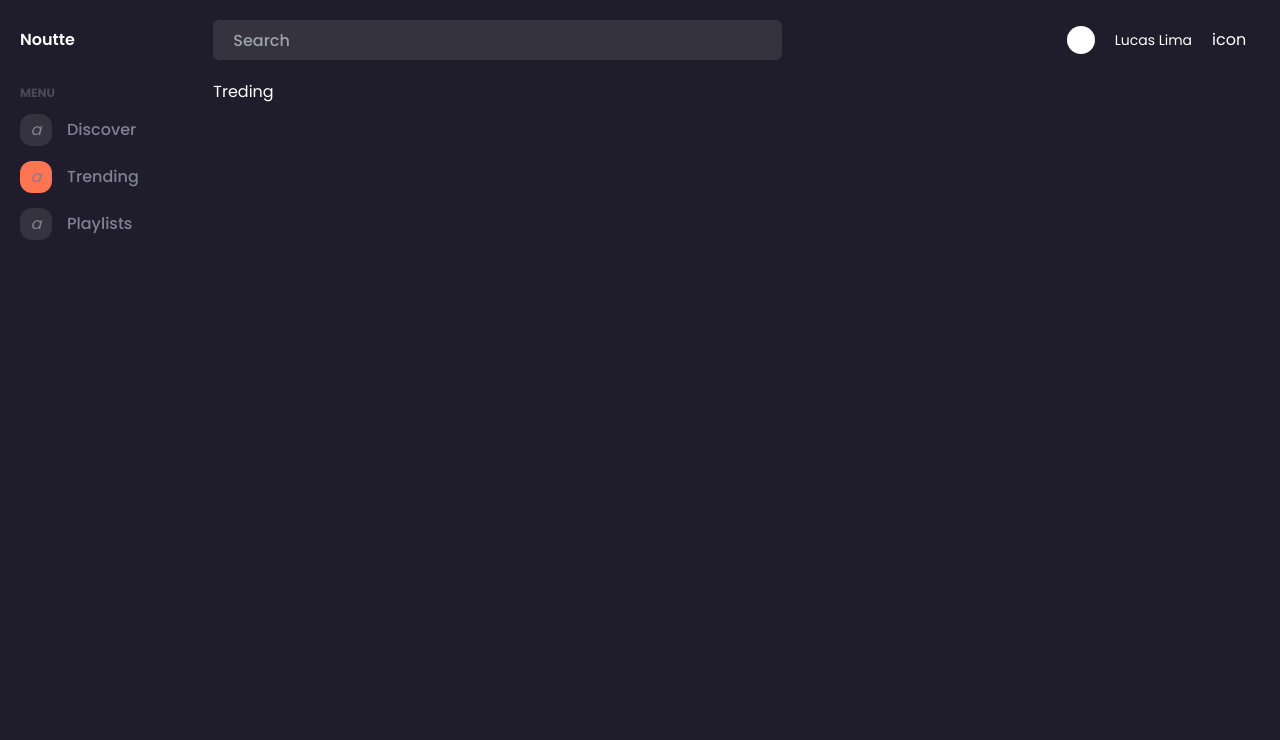
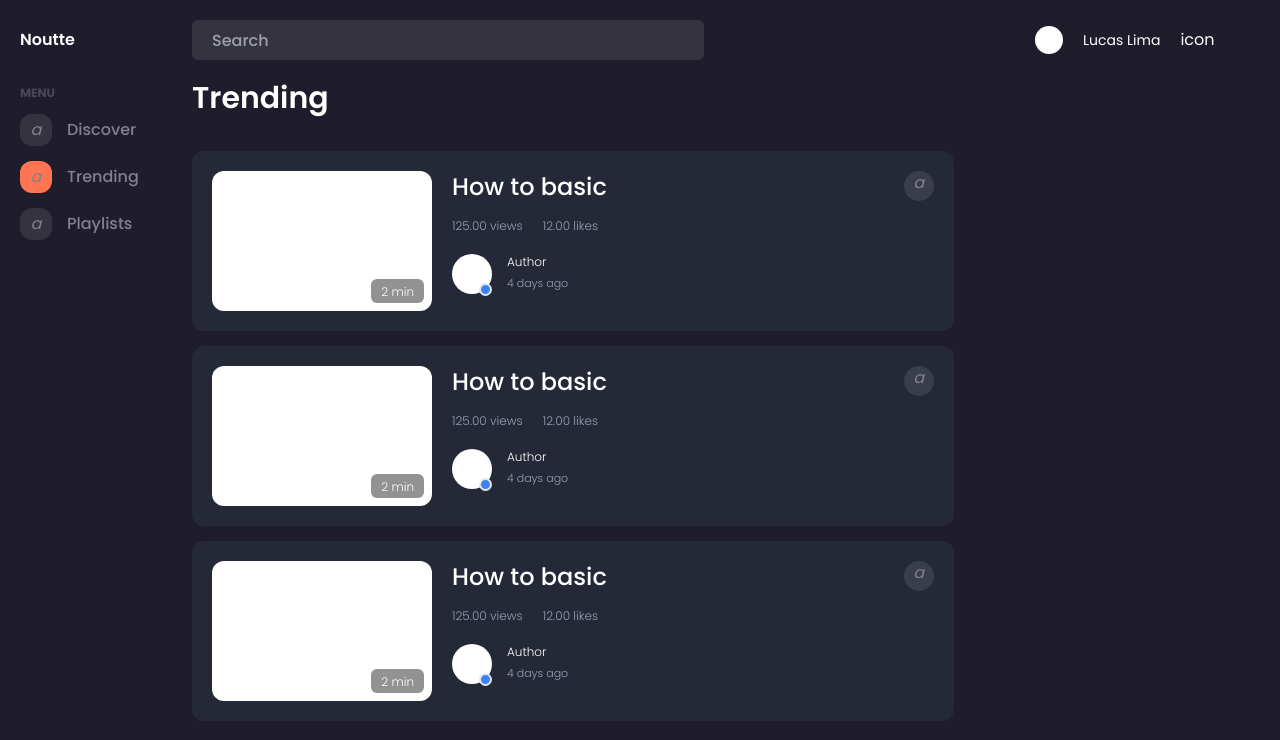
Before and after one commit to Lukenoutte/noutte-platform-nuxt, a Nuxt app: page /trending in a window 1280 px wide. Shown: the top 740 px of the page. Built offline with nearby package versions, Linux system fonts and the light colour scheme.

Commit message:
feature/trending card

```diff
--- a/components/CardMostWatched.vue
+++ b/components/CardMostWatched.vue
@@ -3,13 +3,13 @@
     class="
       h-[315px]
       w-[255px]
-      bg-most-watched-card-bg
+      bg-card
       rounded-xl
       mr-[20px]
       relative
     "
   >
-    <div class="bg-neutral-800/50 px-[10px] absolute right-3 top-3 rounded-md">
+    <div class="bg-neutral-800/50 px-[10px] absolute right-3 top-3 rounded-md cursor-pointer">
       <span class="text-xs font-light text-white">{{ videoSize }}</span>
     </div>
     <div class="bg-red-500 h-1/2 rounded-t-xl cursor-pointer"></div>
@@ -41,9 +41,9 @@
       </div>
     </div>
     <div class="px-[30px] pt-[20px]">
-      <p class="text-sm text-most-watched-title font-normal cursor-pointer">{{ author }}</p>
-      <p class="mt-[10px] font-medium text-white cursor-pointer">{{ title }}</p>
-      <p class="text-xs mt-[20px] text-most-watched-title font-light">
+      <p class="text-sm text-grey-card font-normal">{{ author }}</p>
+      <p class="mt-[10px] font-medium text-white">{{ title }}</p>
+      <p class="text-xs mt-[20px] text-grey-card font-light">
         {{ `${views} views - ${createdSince}` }}
       </p>
     </div>
--- /dev/null
+++ b/components/CardTrending.vue
@@ -0,0 +1,90 @@
+<template>
+  <div
+    class="
+      mt-[15px]
+      h-[180px]
+      rounded-xl
+      bg-card
+      w-[100%]
+      p-[20px]
+      flex flex-row
+      relative
+    "
+  >
+    <div
+      class="
+        rounded-full
+        w-[30px]
+        h-[30px]
+        absolute
+        top-[20px]
+        right-[20px]
+        bg-like-icon-background
+        cursor-pointer
+        flex
+        justify-center
+        align-center
+      "
+    >
+    <em class="text-[#808191]">a</em>
+    </div>
+    <div class="bg-white h-[100%] w-[220px] rounded-xl relative cursor-pointer">
+      <div
+        class="
+          bg-neutral-800/50
+          px-[10px]
+          absolute
+          right-2
+          bottom-2
+          rounded-md
+          cursor-pointer
+        "
+      >
+        <span class="text-xs font-light text-white">2 min</span>
+      </div>
+    </div>
+    <div class="ml-[20px]">
+      <p class="text-white font-medium text-2xl cursor-pointer">How to basic</p>
+      <div class="mt-[15px] text-xs text-grey-card font-light">
+        <span>125.00 views</span>
+        <span class="ml-[20px]">12.00 likes</span>
+      </div>
+      <div class="flex flex-row mt-[20px]">
+        <div
+          class="
+            bg-white
+            rounded-full
+            w-[40px]
+            h-[40px]
+            cursor-pointer
+            relative
+          "
+        >
+          <div
+            class="
+              rounded-full
+              w-[13px]
+              h-[13px]
+              bg-blue-500
+              border-solid border-2 border-most-watched-card-bg
+              absolute
+              top-[72%]
+              right-0
+            "
+          >
+            <div></div>
+          </div>
+        </div>
+        <div class="ml-[15px] font-light">
+          <p class="text-white text-xs cursor-pointer">Author</p>
+          <p class="mt-[5px] text-grey-card text-[11px]">
+            4 days ago
+          </p>
+        </div>
+      </div>
+    </div>
+  </div>
+</template>
+
+<script setup>
+</script>
--- a/components/LeftMenu.vue
+++ b/components/MenuLeft.vue
@@ -1,5 +1,5 @@
 <template>
-  <div class="min-h-screen w-1/6">
+  <div class="min-h-screen w-[15%]">
     <span class="text-menu-title-color font-bold text-xs mb-[10px] ml-[20px]"
       >MENU</span
     >
--- a/components/TheHeader.vue
+++ b/components/TheHeader.vue
@@ -1,15 +1,15 @@
 <template>
   <header class="flex flex-row py-[20px]">
-    <div class="h-10 w-1/6 flex items-center">
+    <div class="h-10 w-[15%] flex items-center">
       <span class="pl-5 text-white font-semibold cursor-pointer">Noutte</span>
     </div>
-    <div class="w-4/6 flex items-center">
+    <div class="w-[60%] flex items-center">
       <input type="text"
             placeholder="Search"
             class="block bg-input-color h-[40px] w-4/6 font-medium
             rounded-md !text-white px-5 py-1 outline-none">
     </div>
-    <div class="h-10 w-1/6 flex flex-row items-center">
+    <div class="h-10 w-[200px] flex flex-row items-center absolute right-[45px]">
       <div class="bg-white h-7 w-7 rounded-full">
 
       </div>
--- a/layouts/default.vue
+++ b/layouts/default.vue
@@ -2,8 +2,10 @@
   <div class="bg-dark-blue min-h-screen">
       <TheHeader/>
       <div class="flex flex-row">
-        <LeftMenu/>
-        <slot />
+        <MenuLeft/>
+        <div class="w-[85%]">
+          <slot/>
+        </div>
       </div>
   </div>
 </template>
--- a/pages/index.vue
+++ b/pages/index.vue
@@ -1,6 +1,6 @@
 <template>
   <NuxtLayout>
-    <div class="min-h-screen w-5/6 pr-[40px] pb-[50px]">
+    <div class="min-h-screen pr-[40px] pb-[50px]">
       <div>
         <span class="text-white text-3xl font-semibold">Discover</span>
         <div class="flex flex-row mt-[30px]">
--- a/pages/trending/index.vue
+++ b/pages/trending/index.vue
@@ -1,6 +1,13 @@
 <template>
   <NuxtLayout>
-    <h1 class="text-white">Treding</h1>
+    <div class="flex flex-col">
+      <h1 class="text-white text-3xl font-semibold">Trending</h1>
+      <div class="mt-[20px] w-[70%]">
+        <CardTrending/>
+        <CardTrending/>
+        <CardTrending/>
+      </div>
+    </div>
   </NuxtLayout>
 </template>
 
--- a/tailwind.config.js
+++ b/tailwind.config.js
@@ -16,8 +16,9 @@ module.exports = {
         'dark-blue': '#1f1d2b',
         'input-color': '#353340',
         'menu-title-color': '#494857',
-        'most-watched-card-bg': '#252836',
-        'most-watched-title': '#9c9eb5'
+        'card': '#252836',
+        'grey-card': '#9c9eb5',
+        'like-icon-background': '#3a3d4a'
       },
     },
   },
```
